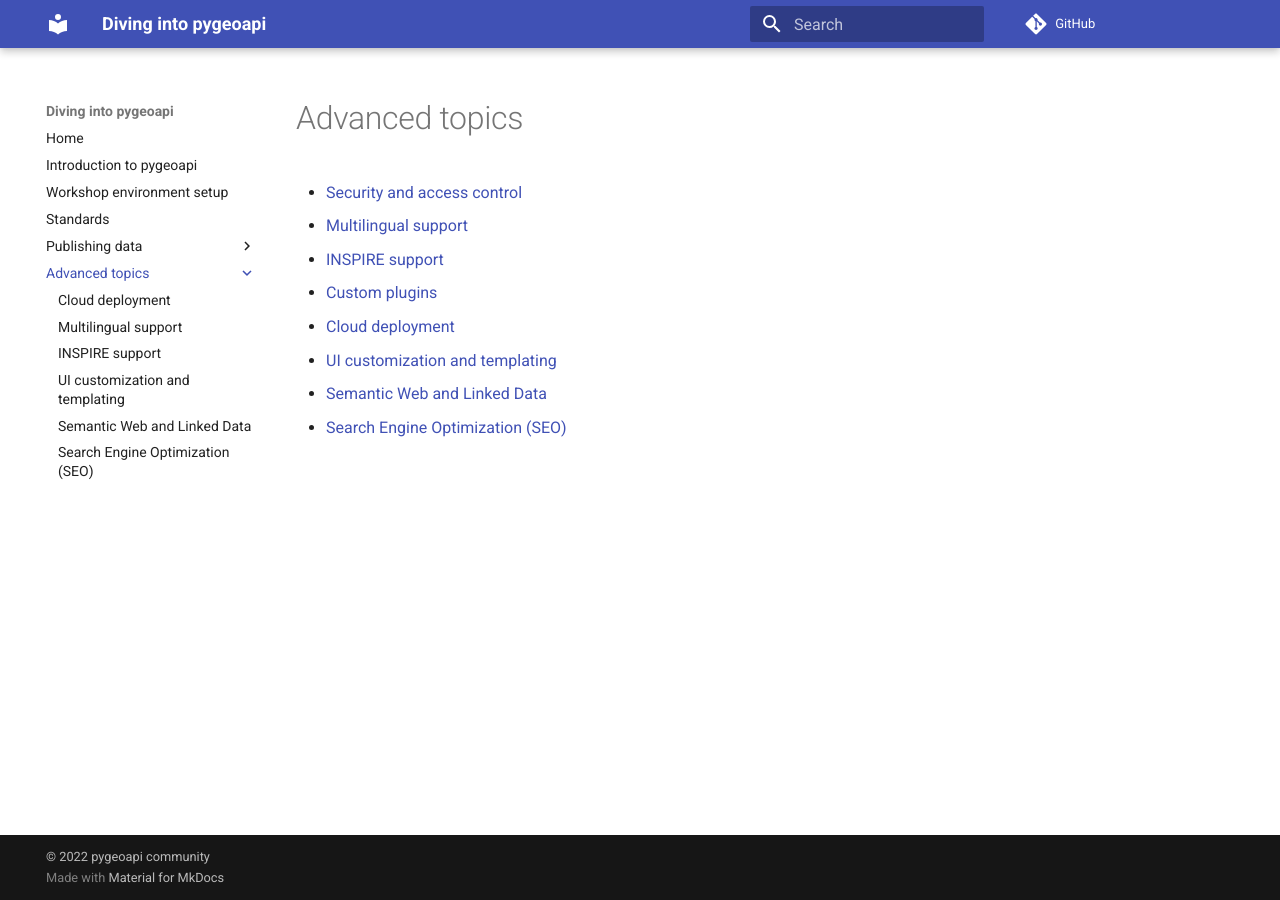
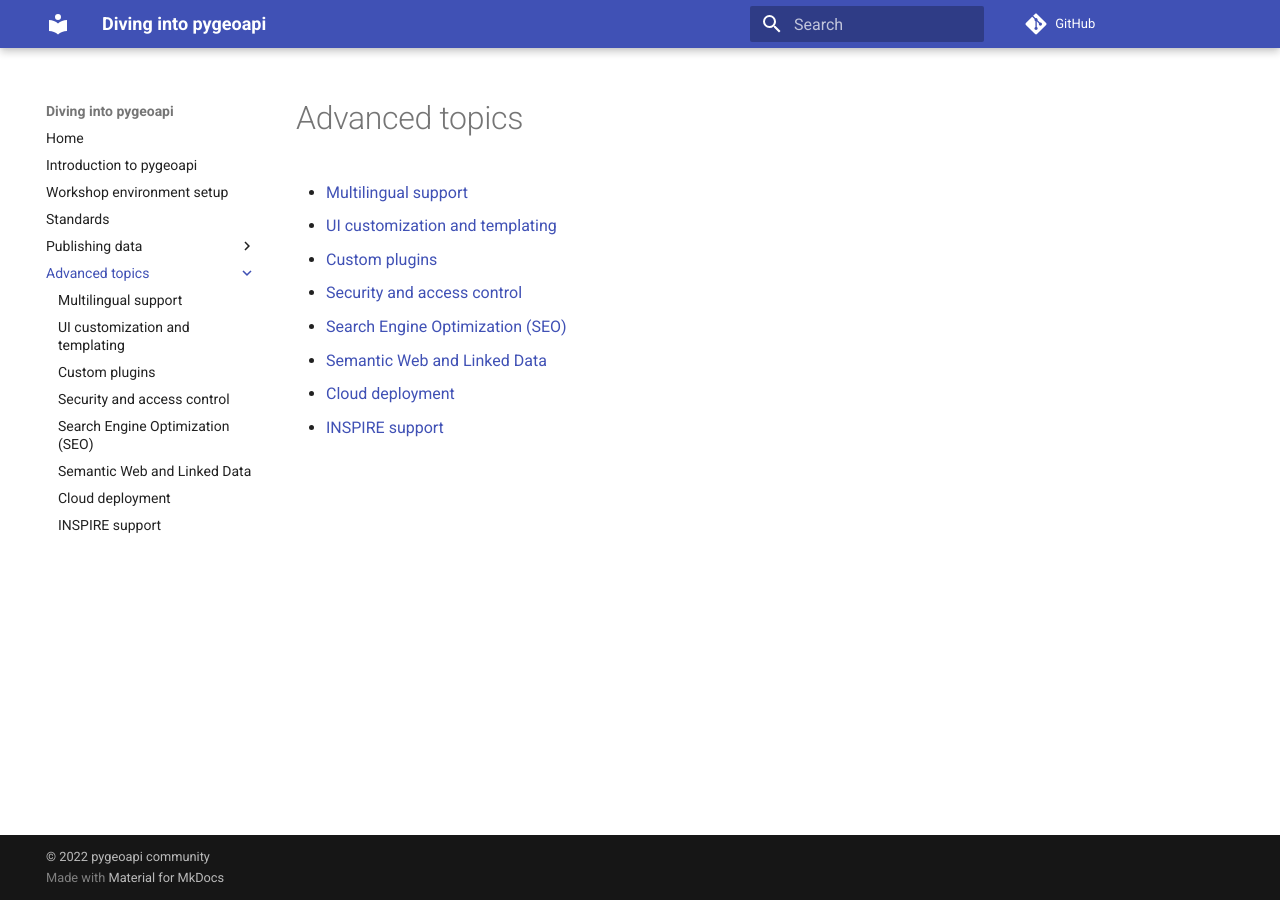
Before and after one commit to geopython/diving-into-pygeoapi, an MkDocs documentation site: the page built from workshop/content/docs/advanced/index.md, in a window 1280 px wide. Built offline with MkDocs 1.6.1 and Material for MkDocs 9.7.7, drawn with Linux system fonts in a browser that asks for light colours; comment, search, counter and statistics services are not loaded.

Commit message:
fix refs

```diff
--- a/workshop/content/docs/advanced/index.md
+++ b/workshop/content/docs/advanced/index.md
@@ -4,11 +4,11 @@
 
 # Advanced topics
 
+- [Multilingual support](i18n.md)
+- [UI customization and templating](ui-custom-templates.md)
+- [Custom plugins](custom-plugins.md)
 - [Security and access control](security-access-control.md)
-- [Multilingual support](i18n.md)
+- [Search Engine Optimization (SEO)](seo.md)
+- [Semantic Web and Linked Data](semantic-web-linked-data.md)
+- [Cloud deployment](cloud.md)
 - [INSPIRE support](inspire.md)
-- [Custom plugins](custom-plugins.md)
-- [Cloud deployment](cloud.md)
-- [UI customization and templating](ui-custom-templates.md)
-- [Semantic Web and Linked Data](semantic-web-linked-data.md)
-- [Search Engine Optimization (SEO)](seo.md)
--- a/workshop/content/mkdocs.yml
+++ b/workshop/content/mkdocs.yml
@@ -19,12 +19,14 @@
         - Environmental data via OGC - Environmental Data Retrieval: publish/ogcedr.md
     - Advanced topics:
         - advanced/index.md
+        - Multilingual support: advanced/i18n.md
+        - UI customization and templating: advanced/ui-custom-templates.md
+        - Custom plugins: advanced/custom-plugins.md
+        - Security and access control: advanced/security-access-control.md
+        - Search Engine Optimization (SEO): advanced/seo.md
+        - Semantic Web and Linked Data: advanced/semantic-web-linked-data.md
         - Cloud deployment: advanced/cloud.md
-        - Multilingual support: advanced/i18n.md
         - INSPIRE support: advanced/inspire.md
-        - UI customization and templating: advanced/ui-custom-templates.md
-        - Semantic Web and Linked Data: advanced/semantic-web-linked-data.md
-        - Search Engine Optimization (SEO): advanced/seo.md
 
 use_directory_urls: true
 
```
Also changed, not shown: workshop/content/docs/publish/ogctile.md (+4 -1 lines).
